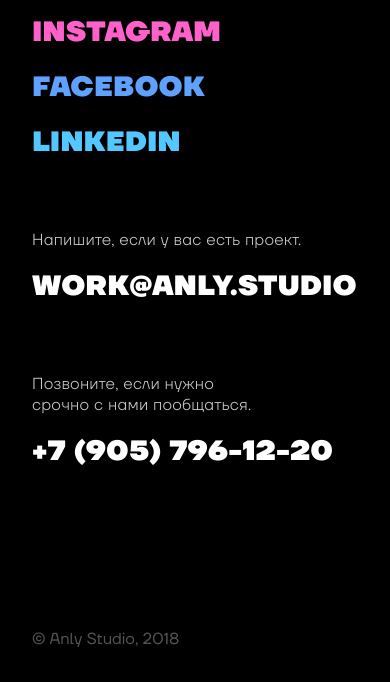
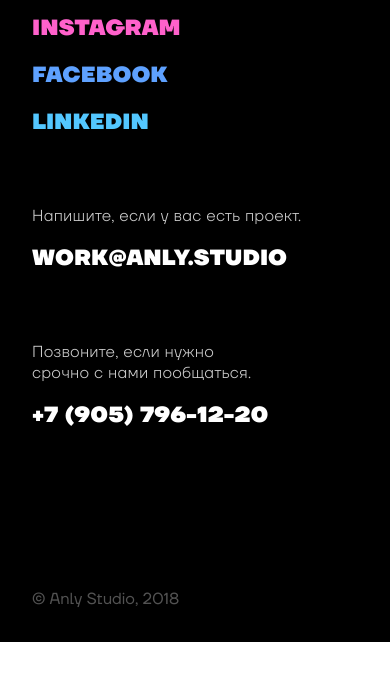
Before and after one commit to VonderVuflya/anly.studio, a website: page index.html in a window 390 px wide. Shown: the part 2839-3521 px from the top of the page. After the commit the page ends 3481 px from the top, so only its background shows below. Drawn offline with nearby package versions, Linux system fonts and the light colour scheme.

Commit message:
fix addaptive for iPhone 5/SE

```diff
--- a/MyFontsWebfontsKit.css
+++ b/MyFontsWebfontsKit.css
@@ -151,4 +151,4 @@
 
 /* @font-face {font-family: 'TTFirsNeue-BoldItalic';src: url('webfonts/37E8E0_10_0.eot');src: url('webfonts/37E8E0_10_0.eot?#iefix') format('embedded-opentype'),url('webfonts/37E8E0_10_0.woff2') format('woff2'),url('webfonts/37E8E0_10_0.woff') format('woff'),url('webfonts/37E8E0_10_0.ttf') format('truetype');} */
 
-/* @font-face {font-family: 'TTFirsNeue-ExtraBoldItalic';src: url('webfonts/37E8E0_11_0.eot');src: url('webfonts/37E8E0_11_0.eot?#iefix') format('embedded-opentype'),url('webfonts/37E8E0_11_0.woff2') format('woff2'),url('webfonts/37E8E0_11_0.woff') format('woff'),url('webfonts/37E8E0_11_0.ttf') format('truetype');}
+/* @font-face {font-family: 'TTFirsNeue-ExtraBoldItalic';src: url('webfonts/37E8E0_11_0.eot');src: url('webfonts/37E8E0_11_0.eot?#iefix') format('embedded-opentype'),url('webfonts/37E8E0_11_0.woff2') format('woff2'),url('webfonts/37E8E0_11_0.woff') format('woff'),url('webfonts/37E8E0_11_0.ttf') format('truetype');} */
--- a/index.html
+++ b/index.html
@@ -14,7 +14,7 @@
 	<link rel="icon" type="image/png" href="./img/favicon/favicon-96x96.png" />
 	<!-- Windows -->
 	<meta name="application-name" content="anly.studio" />
-	<meta name="msapplication-config" content=".img/favicon/browserconfig.xml" />
+	<meta name="msapplication-config" content="./img/favicon/browserconfig.xml" />
 	<!-- IOS -->
 	<link rel="apple-touch-icon" sizes="57x57" href="./img/favicon/apple-icon-57x57.png" />
 	<link rel="apple-touch-icon" sizes="60x60" href="./img/favicon/apple-icon-60x60.png" />
--- a/style.sass
+++ b/style.sass
@@ -186,21 +186,28 @@ a
 					text-transform: uppercase
 					&:hover
 						color: #ffffff
+					&:last-child
+						margin-right: 0
 					@media screen and (device-width: 768px)
 						margin-right: 40px
 
 					@media screen and (max-width: 414px)
+						font-size: 22px
+					@media screen and (min-width: 414px)
 						font-size: 28px
 
 				.email
 					width: 372px
 					@media screen and (max-width: 768px)
 						color: #ffffff
+					@media screen and (max-width: 414px)
+						width: 100%
 				.phone
 					width: 344px
 					@media screen and (max-width: 768px)
 						color: #ffffff
-
+					@media screen and (max-width: 414px)
+						width: 100%
 				.social-links
 					display: flex
 					@media screen and (max-width: 767px)
```
Also changed, not shown: package.json (added, +8 -0 lines), style.css, 1 other file. Lines whose indentation alone changed are shown as unchanged.
